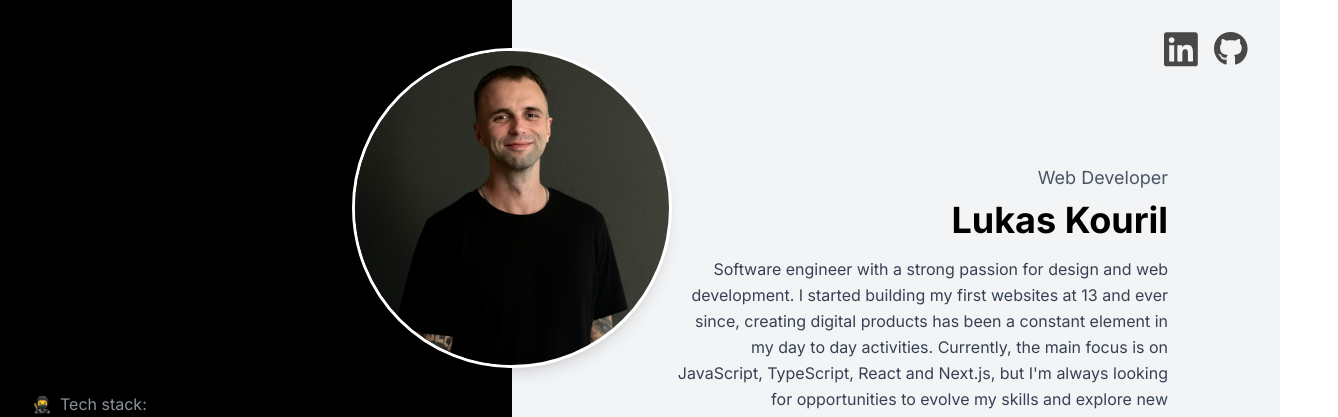
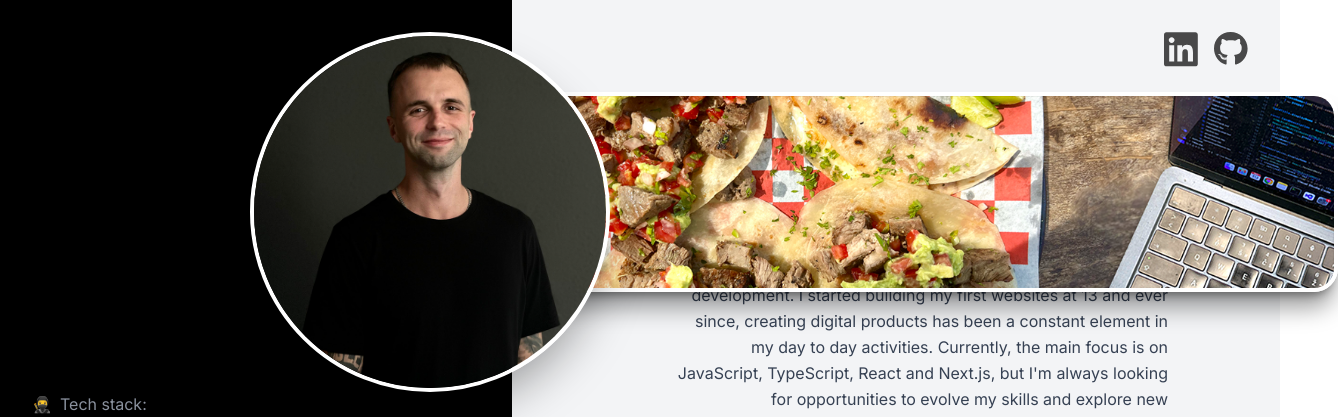
Before and after one commit to lukaskourilcz/nxt-portfolio, a Next.js app: page / in a window 1280 px wide. Shown: the top 417 px of the page, 1338 px wide, since content can reach past the window. Built offline with nearby package versions, Linux system fonts and the light colour scheme; no server answers; a web font is replaced by a local one.

Commit message:
profile pics corrected

```diff
--- a/src/app/components/hero/page.js
+++ b/src/app/components/hero/page.js
@@ -6,14 +6,24 @@ import Skills from "./Skills";
 export default function HeroSection() {
   return (
     <section className="flex min-h-screen relative">
-      <div className="absolute top-12 left-2/5 transform -translate-x-1/2 z-10">
-        <div className="rounded-full overflow-hidden shadow-lg border-3 border-white w-64 h-64 lg:w-80 lg:h-80">
+      <div className="absolute top-8 left-[62%] transform -translate-x-1/2 z-10 flex items-center">
+        <div className="relative z-20 rounded-full overflow-hidden border-4 border-white shadow-2xl shadow-black/40 w-64 h-64 lg:w-90 lg:h-90">
           <Image
             src="/profile.png"
             alt="Profile"
             width={600}
             height={600}
             className="object-cover"
+          />
+        </div>
+
+        <div className="relative -ml-18 mb-10 z-10 overflow-hidden rounded-3xl border-4 border-white shadow-xl shadow-black/40 w-[800px] h-[200px]">
+          <Image
+            src="/profile2.png"
+            alt="Profile background"
+            width={1048}
+            height={262}
+            className="object-center"
           />
         </div>
       </div>
```
